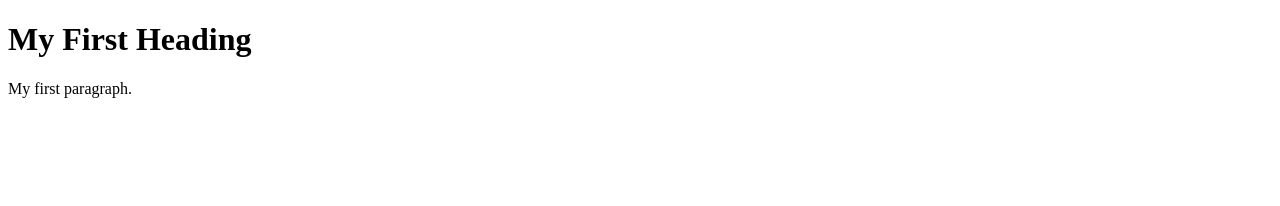
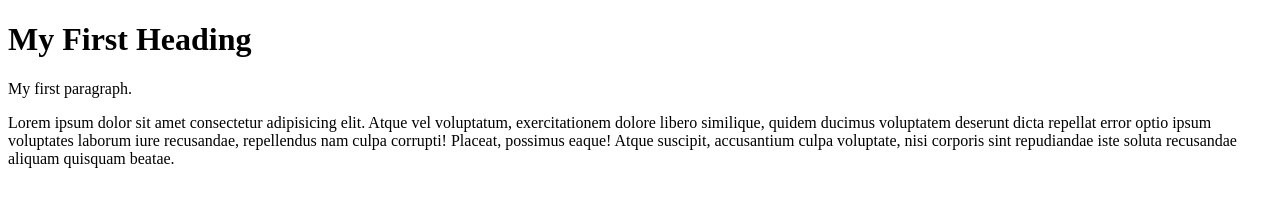
Before and after one commit to moniroffice/monir-gh-check, a plain HTML site: page index.html in a window 1280 px wide. Drawn offline with Linux system fonts and the light colour scheme.

Commit message:
add lorem

```diff
--- a/index.html
+++ b/index.html
@@ -5,5 +5,7 @@
 <h1>My First Heading</h1>
 <p>My first paragraph.</p>
 
+Lorem ipsum dolor sit amet consectetur adipisicing elit. Atque vel voluptatum, exercitationem dolore libero similique, quidem ducimus voluptatem deserunt dicta repellat error optio ipsum voluptates laborum iure recusandae, repellendus nam culpa corrupti! Placeat, possimus eaque! Atque suscipit, accusantium culpa voluptate, nisi corporis sint repudiandae iste soluta recusandae aliquam quisquam beatae.
+
 </body>
 </html>
```
